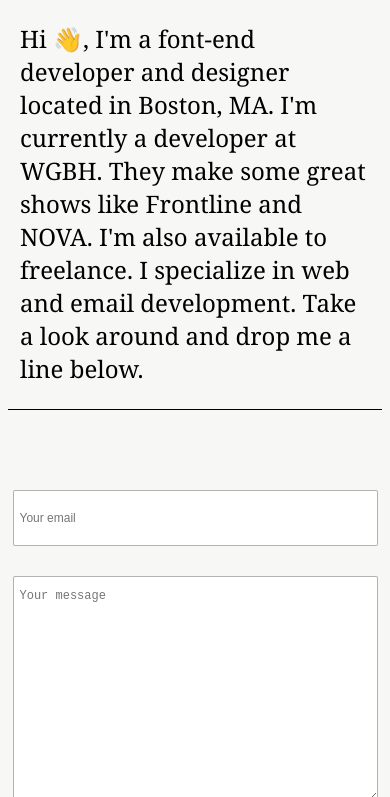
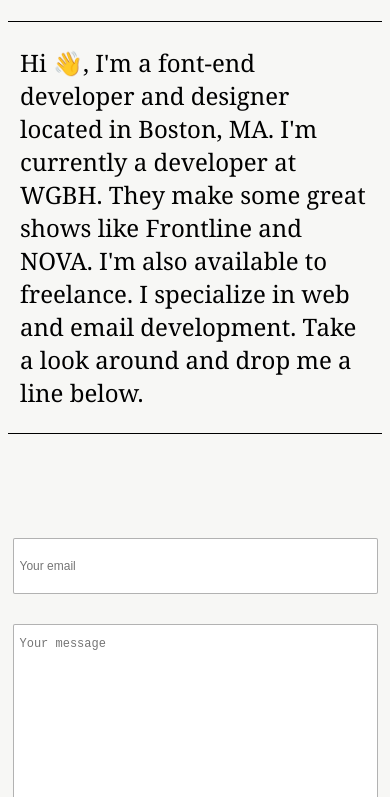
Before and after one commit to cartuhok/carterrink-portfolio, a Gatsby site: page / in a window 390 px wide. Shown: the part 1254-2051 px from the top of the page. Built offline with nearby package versions, Linux system fonts and the light colour scheme; Gatsby itself is replaced by a stand-in of ours.

Commit message:
added padding mobile

```diff
--- a/src/components/bio.js
+++ b/src/components/bio.js
@@ -13,6 +13,7 @@ const Bio = styled.div`
   @media screen and (max-width: 430px) {
         font-size: 1.5em;
         padding: 1em 0.5em;
+        margin: 1em 0em;
     }
 `
 
```
